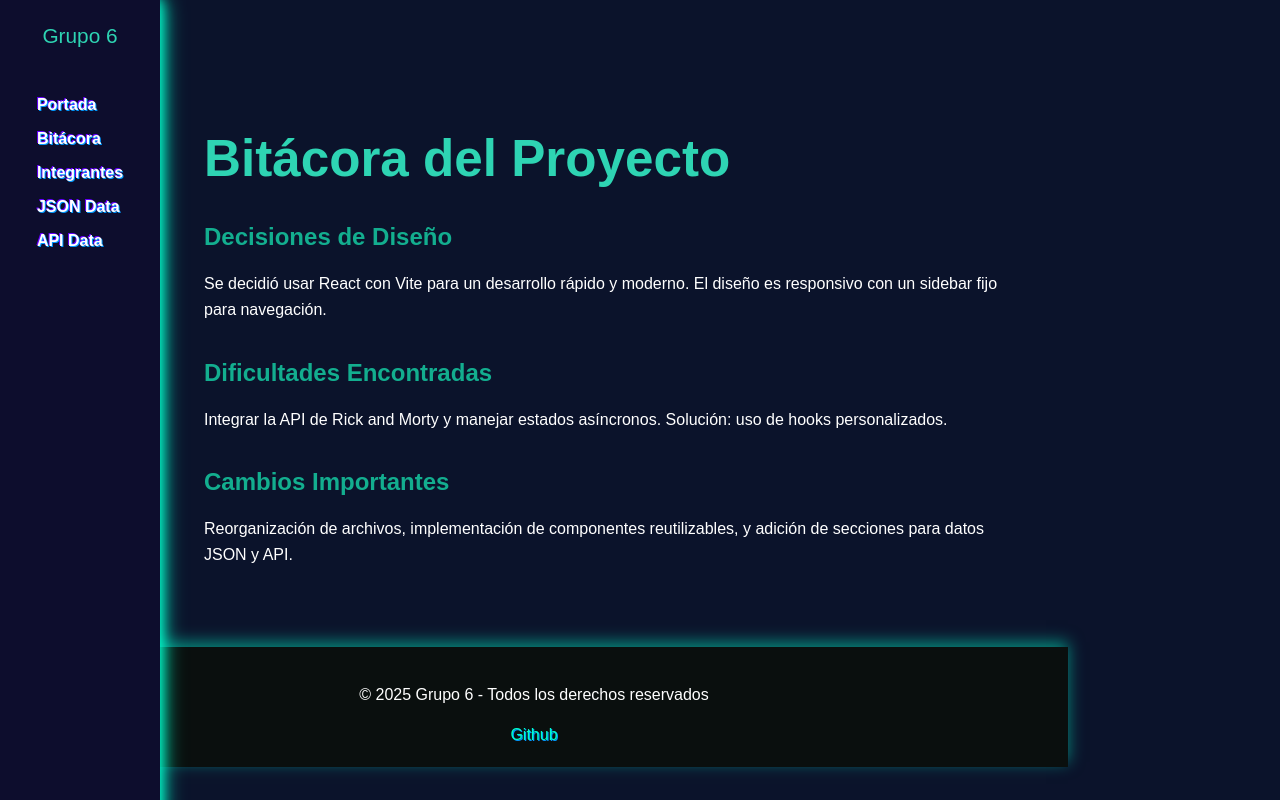
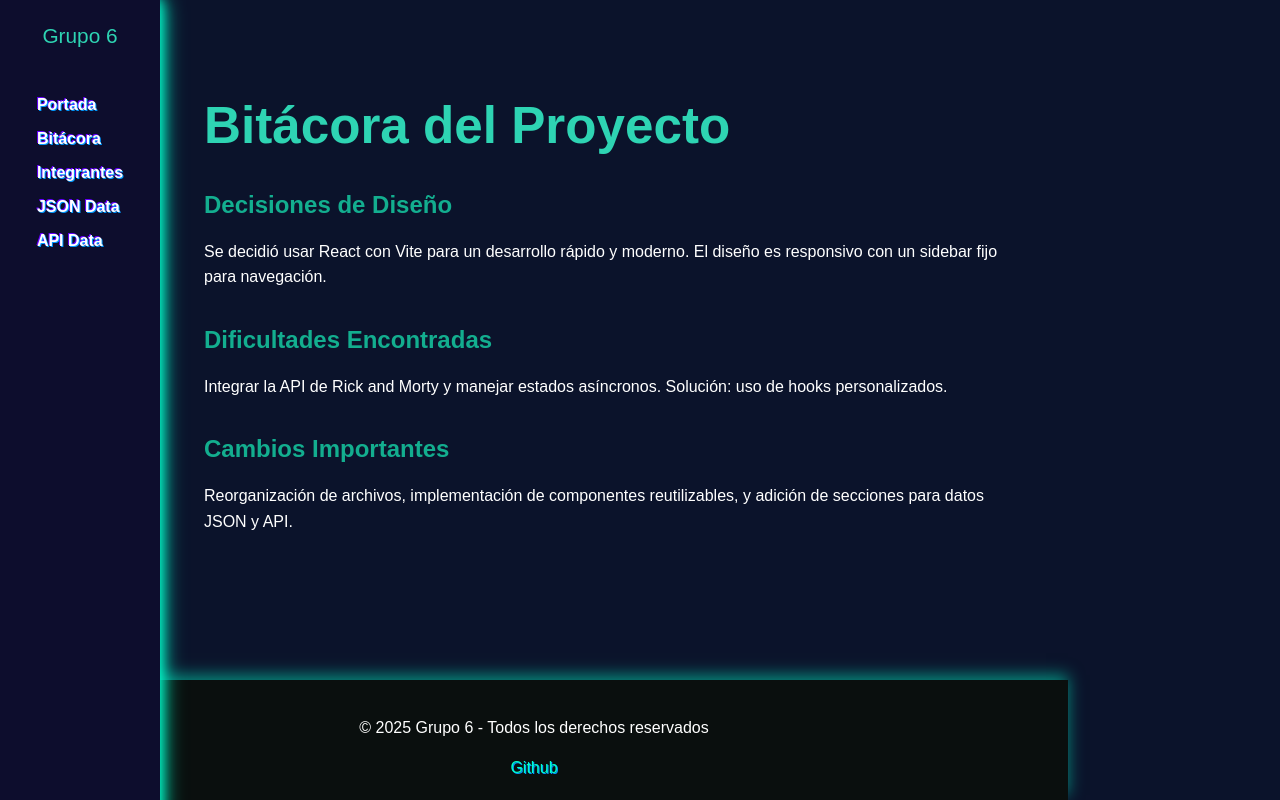
Before and after one commit to ignatole/Segunda_entrega_FE, a React (Vite) app: page /bitacora in a window 1280 px wide. Built offline with nearby package versions, Linux system fonts and the light colour scheme.

Commit message:
fix: acomodo archivos y casi termino footer

```diff
--- a/src/App.jsx
+++ b/src/App.jsx
@@ -20,9 +20,9 @@ function AppContent() {
   }, [location]);
 
   return (
-    <div style={{display: 'flex'}}>
+    <div style={{display: 'flex', flex: 1}}>
       <Sidebar/>
-      <div style={{marginLeft: '140px', padding: '2rem', width: '100%'}}>
+      <div style={{marginLeft: '140px', padding: '2rem', width: '100%', flex: 1}}>
         <Routes>
           <Route path="/" element={<Portada />} />
           <Route path="/bitacora" element={<Bitacora />} />
@@ -39,8 +39,10 @@ function AppContent() {
 function App() {
   return (
     <Router>
-      <AppContent />
-      <Footer />
+      <div style={{ display: 'flex', flexDirection: 'column', minHeight: '100vh' }}>
+        <AppContent />
+        <Footer />
+      </div>
     </Router>
   );
 }
--- a/src/components/Footer.css
+++ b/src/components/Footer.css
@@ -4,6 +4,7 @@
     text-align: center;
     color: #fff;
     box-shadow: 0 -5px 15px rgba(0, 255, 204, 0.5);
+    margin-top: auto;
 }
 
 .footer a {
--- a/src/pages/APIData.jsx
+++ b/src/pages/APIData.jsx
@@ -2,7 +2,7 @@ import React, { useState } from 'react';
 import useFetch from '../hooks/useFetch';
 import Card from '../components/Card';
 import { translateStatus, translateGender, translateSpecies } from '../utils/translate';
-import './APIData.css';
+import '../styles/APIData.css';
 
 const APIData = () => {
   const [searchTerm, setSearchTerm] = useState('');
--- a/src/pages/Bitacora.jsx
+++ b/src/pages/Bitacora.jsx
@@ -1,5 +1,5 @@
 import React from 'react';
-import './Bitacora.css';
+import '../styles/Bitacora.css';
 
 const Bitacora = () => {
   return (
--- a/src/pages/JSONData.jsx
+++ b/src/pages/JSONData.jsx
@@ -1,7 +1,7 @@
 import React from 'react';
 import data from '../data/data.json';
 import Card from '../components/Card';
-import './JSONData.css';
+import '../styles/JSONData.css';
 
 const JSONData = () => {
   return (
--- a/src/pages/integrantes/Integrantes.jsx
+++ b/src/pages/integrantes/Integrantes.jsx
@@ -1,5 +1,5 @@
 import { useEffect, useState } from "react";
-import './Integrantes.css';
+import '../../styles/Integrantes.css';
 import data from '../../data/data.json';
 
 
--- a/src/pages/portada/Portada.jsx
+++ b/src/pages/portada/Portada.jsx
@@ -1,5 +1,5 @@
 import { useEffect, useState, useRef } from "react";
-import './Portada.css';
+import '../../styles/Portada.css';
 
 
 export default function Portada(){
```
Also changed, not shown: src/styles/APIData.css (renamed from src/pages/APIData.css), src/styles/Bitacora.css (renamed from src/pages/Bitacora.css), src/styles/Integrantes.css (renamed from src/pages/integrantes/Integrantes.css), src/styles/JSONData.css (renamed from src/pages/JSONData.css), src/styles/Portada.css (renamed from src/pages/portada/Portada.css).
